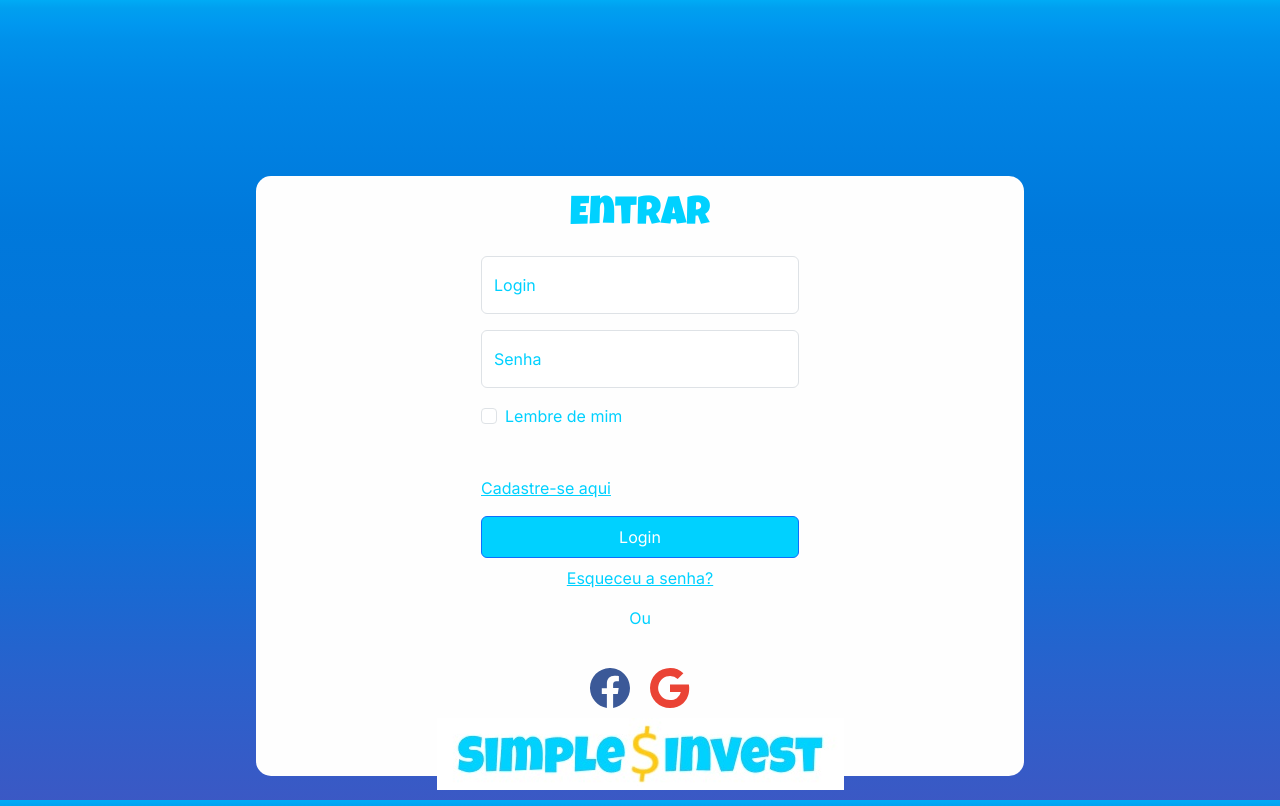
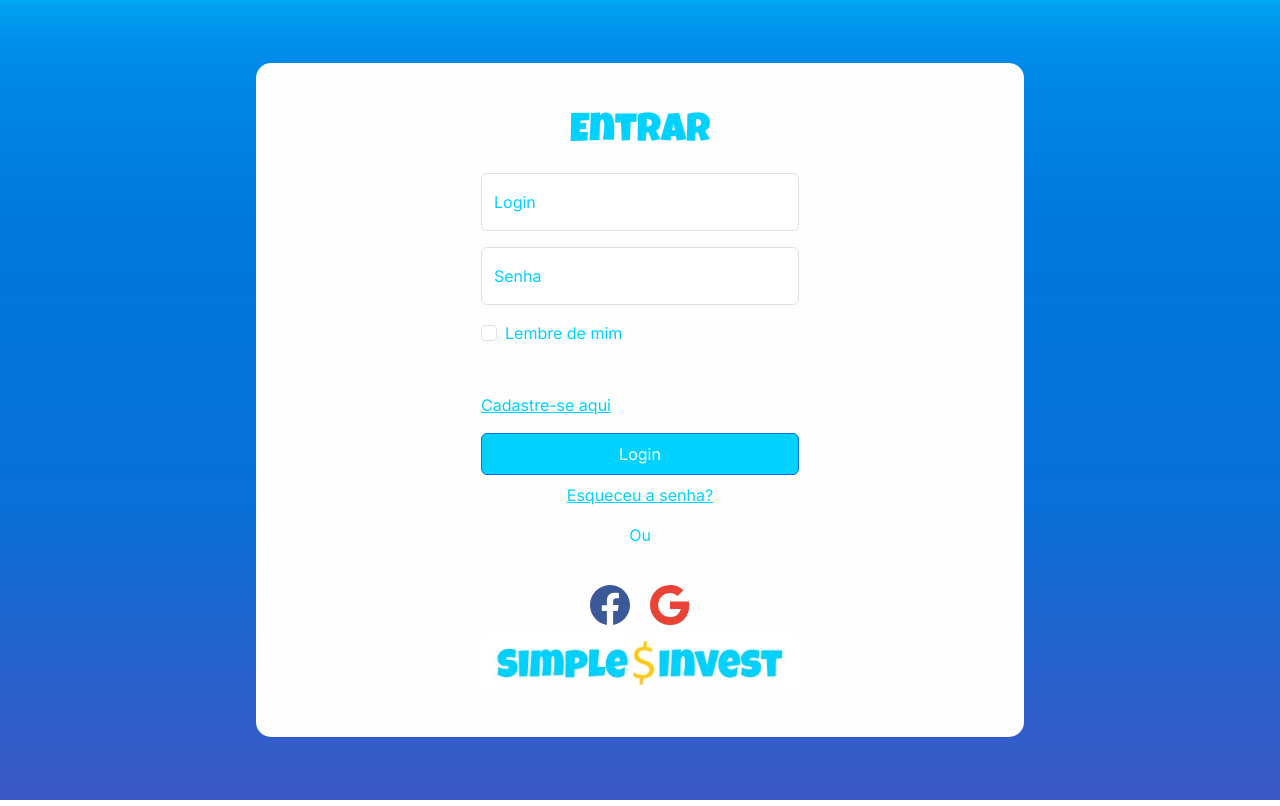
Before and after one commit to Ygor-Carr/Projeto-Fintech-Simple-Invest, a plain HTML site: page assets/index.html in a window 1280 px wide. Drawn offline with nearby package versions, Linux system fonts and the light colour scheme.

Commit message:
Update styles.css

```diff
--- a/assets/css/styles.css
+++ b/assets/css/styles.css
@@ -15,21 +15,6 @@
             hsl(227deg 54% 50%) 100%);
 }
 
-.body-login {
-    background-color: #fefefe;
-    position: relative;
-    top: 50%;
-    left: 50%;
-    transform: translate(-50%, -50%);
-    border-radius: 15px;
-    width: 60%;
-    height: 650px;
-    max-height: 95vw;
-    display: flex;
-    flex-direction: column;
-    align-items: center;
-}
-
 html {
     height: 100%;
 }
@@ -39,6 +24,23 @@ body {
     height: 100%;
     min-height: 100vh;
     background-image: var(--bg-gradient);
+    display: flex;
+    justify-content: center;
+    align-items: center;
+    margin: 0;
+}
+
+.body-login {
+    background-color: #fefefe;
+    border-radius: 15px;
+    width: 90%;
+    max-width: 400px;
+    padding: 20px;
+    display: flex;
+    flex-direction: column;
+    align-items: center;
+    box-sizing: border-box;
+    margin: 20px;
 }
 
 h1 {
@@ -50,18 +52,11 @@ label {
     color: #00D1FF;
 }
 
-form-floating {
-    background-color: #D9D9D9;
-}
-
-.form-check-label {
-    color: #00D1FF;
-    ;
-}
-
 .form-container {
+    width: 100%;
     max-width: 350px;
     padding: 1rem;
+    box-sizing: border-box;
 }
 
 .next-page {
@@ -70,6 +65,7 @@ form-floating {
 
 .btn {
     background-color: #00D1FF;
+    width: 100%;
 }
 
 .Our {
@@ -79,34 +75,39 @@ form-floating {
 .facebook {
     color: #3b5998;
     margin: 10px;
-    align-items: center;
 }
 
 .google {
     color: #ea4335;
     margin: 10px;
-    align-items: center;
 }
 
 img {
-    position: bottom;
-    align-items: bottom;
-    max-width: 150%;
+    max-width: 100%;
     height: auto;
+    display: block;
+    margin: 0 auto;
 }
 
-@media (max-width:1400px) {
+@media (min-width: 768px) {
     .body-login {
-        height: 600px;
+        width: 60%;
+        max-width: 600px;
+        padding: 30px;
     }
 }
 
-@media (max-width:1024px) {
+@media (min-width: 1024px) {
     .body-login {
-        height: 650px;
+        max-width: 800px;
     }
 }
 
+@media (min-width: 1400px) {
+    .body-login {
+      max-width: 900px;
+    }
+}
 @media (max-width:768px) {
     .body-login {
         height: 610px;
```
